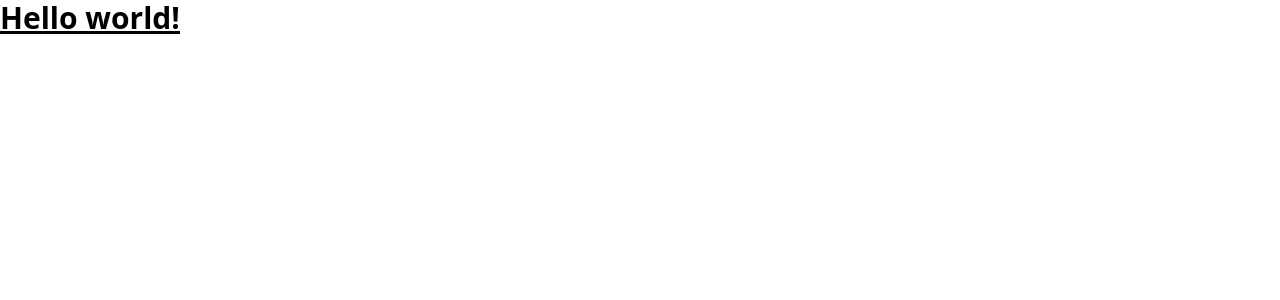
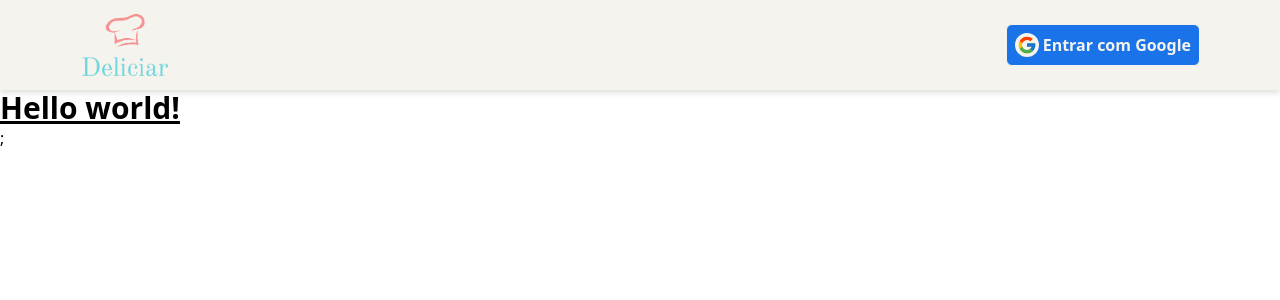
Before and after one commit to kenmarcos/deliciar, a Next.js app: page / in a window 1280 px wide. Shown: the top 300 px of the page. Built offline with nearby package versions, Linux system fonts and the light colour scheme.

Commit message:
feat: add login and logout logic

```diff
--- a/next.config.js
+++ b/next.config.js
@@ -1,6 +1,9 @@
 /** @type {import('next').NextConfig} */
 const nextConfig = {
   reactStrictMode: true,
-}
+  images: {
+    domains: ["lh3.googleusercontent.com"],
+  },
+};
 
-module.exports = nextConfig
+module.exports = nextConfig;
--- a/package.json
+++ b/package.json
@@ -10,6 +10,7 @@
   },
   "dependencies": {
     "@next/font": "13.1.1",
+    "@reduxjs/toolkit": "^1.9.1",
     "@types/node": "18.11.18",
     "@types/react": "18.0.26",
     "@types/react-dom": "18.0.10",
@@ -19,6 +20,8 @@
     "next": "13.1.1",
     "react": "18.2.0",
     "react-dom": "18.2.0",
+    "react-icons": "^4.7.1",
+    "react-redux": "^8.0.5",
     "typescript": "4.9.4"
   },
   "devDependencies": {
--- /dev/null
+++ b/src/components/Header/index.tsx
@@ -0,0 +1,50 @@
+import React from "react";
+import Image from "next/image";
+
+import { FcGoogle } from "react-icons/fc";
+import { useDispatch, useSelector } from "react-redux";
+
+import logo from "../../../public/deliciar-logo.png";
+import { login, logout } from "store/slices/authSlice";
+import { AppDispatch, RootState } from "store";
+
+export const Header = () => {
+  const dispatch = useDispatch<AppDispatch>();
+
+  const auth = useSelector((store: RootState) => store.auth);
+
+  return (
+    <header className="bg-white px-4 py-3 drop-shadow-md">
+      <div className="px-4 max-w-6xl mx-auto flex justify-between items-center">
+        <Image src={logo} alt="logo" width={90} height={90} />
+
+        {!auth.token ? (
+          <button
+            className="border rounded-md font-bold p-2 bg-[#1a73e8] text-white flex items-center gap-1"
+            onClick={() => dispatch(login())}
+          >
+            <FcGoogle className="bg-white rounded-full p-[2px]" size={24} />
+            Entrar com Google
+          </button>
+        ) : (
+          <div className="flex items-center gap-4">
+            <Image
+              src={auth.user.photoURL as string}
+              width={40}
+              height={40}
+              alt="profile image"
+              className="rounded-full"
+            />
+
+            <button
+              className="border rounded-md font-bold p-2 bg-[#1a73e8] text-white flex items-center gap-1"
+              onClick={() => dispatch(logout())}
+            >
+              Logout
+            </button>
+          </div>
+        )}
+      </div>
+    </header>
+  );
+};
--- a/src/pages/_app.tsx
+++ b/src/pages/_app.tsx
@@ -1,6 +1,15 @@
+import { Header } from "components/Header";
+import type { AppProps } from "next/app";
+import { Provider } from "react-redux";
+
+import store from "store";
 import "styles/global.css";
-import type { AppProps } from "next/app";
 
 export default function App({ Component, pageProps }: AppProps) {
-  return <Component {...pageProps} />;
+  return (
+    <Provider store={store}>
+      <Header />
+      <Component {...pageProps} />;
+    </Provider>
+  );
 }
--- a/src/pages/_document.tsx
+++ b/src/pages/_document.tsx
@@ -1,3 +1,4 @@
+import { Header } from "components/Header";
 import { Html, Head, Main, NextScript } from "next/document";
 
 export default function Document() {
--- /dev/null
+++ b/src/store/index.ts
@@ -0,0 +1,13 @@
+import { configureStore } from "@reduxjs/toolkit";
+import authReducer from "store/slices/authSlice";
+
+const store = configureStore({
+  reducer: {
+    auth: authReducer,
+  },
+});
+
+export type RootState = ReturnType<typeof store.getState>;
+export type AppDispatch = typeof store.dispatch;
+
+export default store;
--- /dev/null
+++ b/src/store/slices/authSlice.ts
@@ -0,0 +1,61 @@
+import { createAsyncThunk, createSlice } from "@reduxjs/toolkit";
+import { GoogleAuthProvider, signInWithPopup, signOut } from "firebase/auth";
+import { auth, provider } from "services/firebase";
+
+interface User {
+  uid: string;
+  displayName: string | null;
+  email: string | null;
+  photoURL: string | null;
+}
+
+interface SliceState {
+  token: string | undefined;
+  user: User;
+}
+
+const initialState: SliceState = { token: undefined, user: {} as User };
+
+export const login = createAsyncThunk("auth/login", async () => {
+  const result = await signInWithPopup(auth, provider);
+  const credential = GoogleAuthProvider.credentialFromResult(result);
+  const token = credential?.accessToken;
+  const user = result.user;
+  return {
+    token,
+    user: {
+      uid: user.uid,
+      displayName: user.displayName,
+      email: user.email,
+      photoURL: user.photoURL,
+    },
+  };
+});
+
+export const logout = createAsyncThunk("auth/logout", async () => {
+  await signOut(auth);
+  return {
+    token: "",
+    user: {} as User,
+  };
+});
+
+const authSlice = createSlice({
+  name: "auth",
+  initialState,
+  reducers: {},
+  extraReducers: (builder) => {
+    builder.addCase(login.fulfilled, (state, action) => {
+      state.token = action.payload.token;
+      state.user = action.payload.user;
+    });
+    builder.addCase(logout.fulfilled, (state, action) => {
+      state.token = action.payload.token;
+      state.user = action.payload.user;
+    });
+  },
+});
+
+export const {} = authSlice.actions;
+
+export default authSlice.reducer;
--- a/tailwind.config.js
+++ b/tailwind.config.js
@@ -6,6 +6,17 @@ module.exports = {
   ],
   theme: {
     extend: {},
+    colors: {
+      white: "#f5f3ed",
+      blue: {
+        100: "#92bfc4",
+        200: "#5dd6de",
+      },
+      pink: {
+        100: "#c7a8aa",
+        200: "#fd9191",
+      },
+    },
   },
   plugins: [],
 };
```
Also changed, not shown: public/deliciar-logo.png (added), 1 other file (tests, documents, lock files or other folders).
